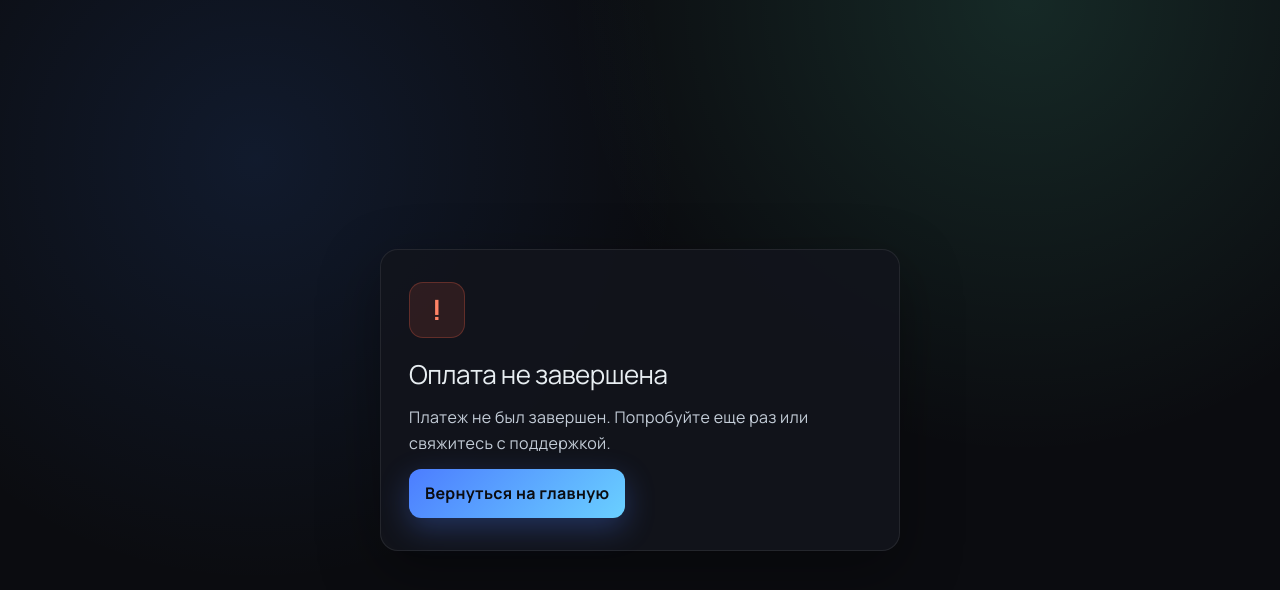
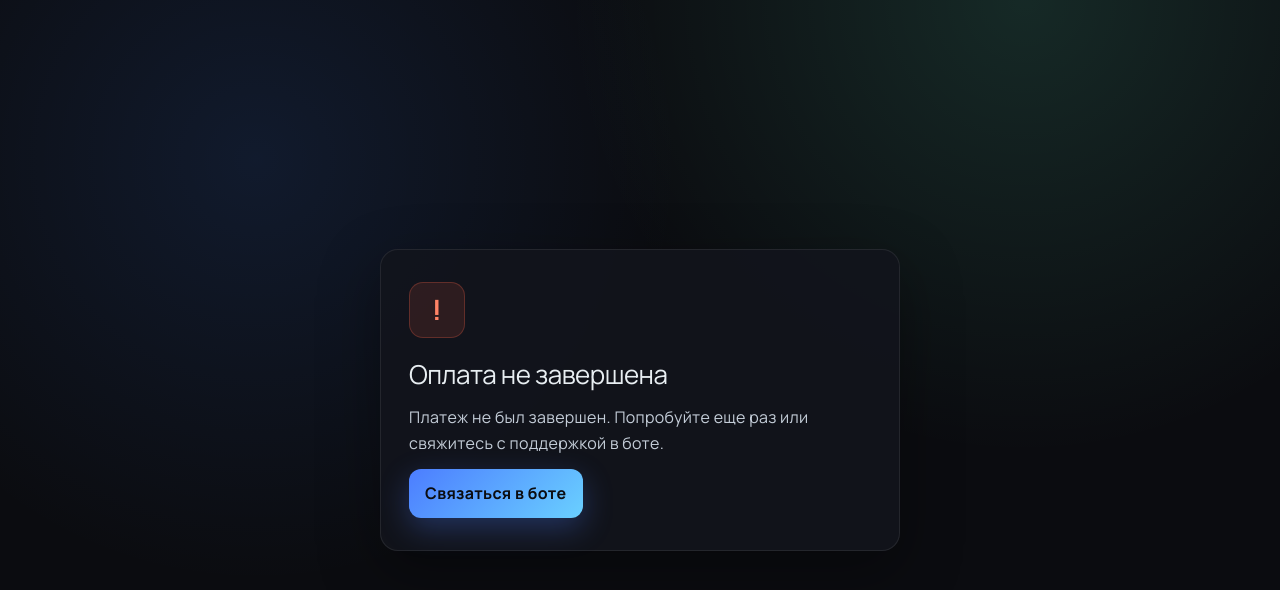
Before and after one commit to molokoedovmp/bazarvpn, a Next.js app in the folder landing/: page /payment/result in a window 1280 px wide. Shown: the top 590 px of the page. Built offline with nearby package versions, Linux system fonts and the light colour scheme; a web font is replaced by a local one.

Commit message:
Send failed payments to bot contact

```diff
--- a/landing/app/payment/result/page.tsx
+++ b/landing/app/payment/result/page.tsx
@@ -32,19 +32,13 @@ function PaymentResultContent() {
         <p className={styles.message}>
           {isSuccess
             ? "Спасибо! Мы обрабатываем ваш платеж. Подписка активируется автоматически."
-            : "Платеж не был завершен. Попробуйте еще раз или свяжитесь с поддержкой."}
+            : "Платеж не был завершен. Попробуйте еще раз или свяжитесь с поддержкой в боте."}
         </p>
         {paymentId && <p className={styles.meta}>ID платежа: {paymentId}</p>}
         <div className={styles.actions}>
-          {isSuccess ? (
-            <Link href="https://t.me/aibazarvpnbot" className={styles.button}>
-              Вернуться в бота
-            </Link>
-          ) : (
-            <Link href="/" className={styles.button}>
-              Вернуться на главную
-            </Link>
-          )}
+          <Link href="https://t.me/aibazarvpnbot" className={styles.button}>
+            {isSuccess ? "Вернуться в бота" : "Связаться в боте"}
+          </Link>
         </div>
       </div>
     </main>
```
